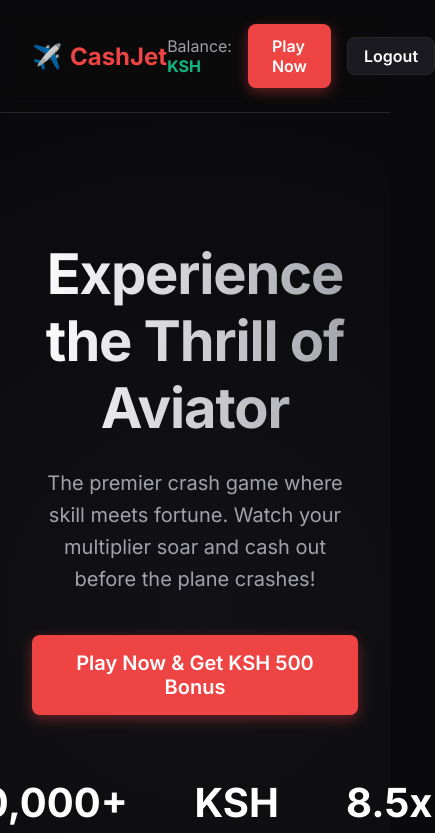
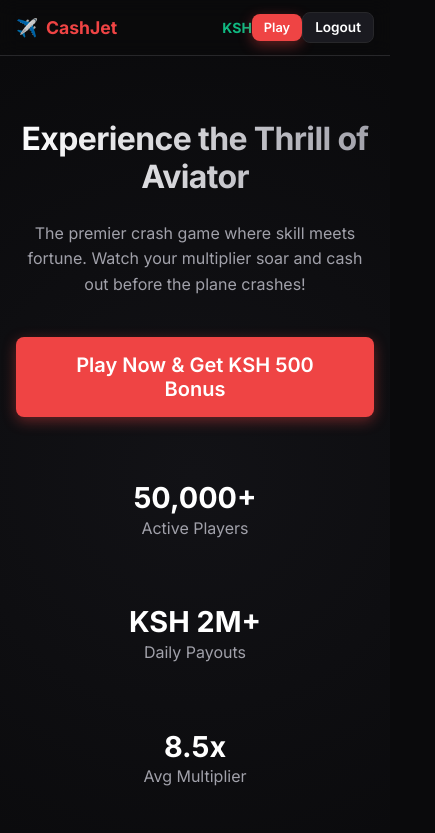
Before and after one commit to riggy9442-blip/cashflow, a React (Vite) app: page / in a window 390 px wide. Shown: the top 833 px of the page, 435 px wide, since content can reach past the window. Built offline with nearby package versions, Linux system fonts and the light colour scheme; sample sign-in values are in the browser's storage.

Commit message:
Add full mobile responsiveness

```diff
--- a/index.html
+++ b/index.html
@@ -3,7 +3,10 @@
   <head>
     <meta charset="UTF-8" />
     <link rel="icon" type="image/svg+xml" href="/favicon.svg" />
-    <meta name="viewport" content="width=device-width, initial-scale=1.0" />
+    <meta name="viewport" content="width=device-width, initial-scale=1.0, maximum-scale=1.0, user-scalable=no" />
+  <meta name="theme-color" content="#0a0a0c" />
+  <meta name="mobile-web-app-capable" content="yes" />
+  <meta name="apple-mobile-web-app-capable" content="yes" />
     <title>aviator</title>
   </head>
   <body>
--- a/src/App.jsx
+++ b/src/App.jsx
@@ -28,17 +28,19 @@
           <Link to="/" className="logo">
             <span>✈️</span> CashJet
           </Link>
-          <nav className="flex gap-4 items-center">
+          <nav className="flex gap-2 items-center" style={{ flexWrap: 'wrap', justifyContent: 'flex-end' }}>
             {user ? (
               <>
-                <span style={{ color: 'var(--text-secondary)' }}>Balance: <strong style={{ color: 'var(--success-color)' }}>KSH {user.balance}</strong></span>
-                <Link to="/game" className="btn btn-primary">Play Now</Link>
-                <button onClick={handleLogout} className="btn btn-secondary" style={{ padding: '0.5rem 1rem' }}>Logout</button>
+                <span style={{ color: 'var(--text-secondary)', fontSize: '0.875rem' }}>
+                  <strong style={{ color: 'var(--success-color)' }}>KSH {typeof user.balance === 'number' ? user.balance.toFixed(0) : user.balance}</strong>
+                </span>
+                <Link to="/game" className="btn btn-primary">Play</Link>
+                <button onClick={handleLogout} className="btn btn-secondary" style={{ padding: '0.4rem 0.75rem', fontSize: '0.85rem' }}>Logout</button>
               </>
             ) : (
               <>
                 <Link to="/login" className="btn btn-secondary">Login</Link>
-                <Link to="/register" className="btn btn-primary">Get KSH 500 Bonus</Link>
+                <Link to="/register" className="btn btn-primary">Get KSH 500</Link>
               </>
             )}
           </nav>
--- a/src/index.css
+++ b/src/index.css
@@ -325,3 +325,137 @@
 .crash-shake {
   animation: shake 0.4s ease-in-out;
 }
+
+/* ===== MOBILE RESPONSIVE ===== */
+
+/* Tablet & small desktop */
+@media (max-width: 900px) {
+  h1 { font-size: 2.5rem; }
+
+  .game-layout {
+    grid-template-columns: 1fr;
+    grid-template-rows: 1fr auto;
+    height: auto;
+    min-height: calc(100vh - 64px);
+  }
+
+  .sidebar {
+    border-left: none;
+    border-top: 1px solid var(--border-color);
+    max-height: 300px;
+  }
+
+  .stats {
+    gap: 2rem;
+  }
+}
+
+/* Mobile */
+@media (max-width: 640px) {
+  /* Header */
+  header {
+    padding: 0.75rem 0;
+  }
+
+  .container {
+    padding: 0 1rem;
+  }
+
+  .logo {
+    font-size: 1.1rem;
+  }
+
+  /* Shrink nav buttons */
+  header .btn {
+    padding: 0.4rem 0.75rem;
+    font-size: 0.8rem;
+  }
+
+  header nav span {
+    font-size: 0.8rem;
+  }
+
+  /* Hero */
+  .hero {
+    padding: 4rem 0;
+  }
+
+  h1 { font-size: 2rem; }
+
+  .hero p {
+    font-size: 1rem;
+  }
+
+  .stats {
+    flex-direction: column;
+    gap: 1.5rem;
+    align-items: center;
+  }
+
+  .stat-item h3 {
+    font-size: 1.8rem;
+  }
+
+  /* Auth */
+  .auth-card {
+    padding: 1.5rem;
+    border-radius: 12px;
+    margin: 1rem;
+  }
+
+  /* Game layout: full vertical stack */
+  .game-layout {
+    display: flex;
+    flex-direction: column;
+    height: auto;
+  }
+
+  .game-main {
+    padding: 0.75rem;
+    gap: 0.75rem;
+  }
+
+  /* Smaller multiplier on mobile */
+  .multiplier-display {
+    font-size: 3rem;
+  }
+
+  /* Canvas shorter on mobile */
+  .canvas-container {
+    min-height: 220px;
+    flex-grow: 0;
+    height: 220px;
+  }
+
+  /* Stack betting panels vertically */
+  .game-main > .flex.gap-4 {
+    flex-direction: column;
+  }
+
+  /* Betting panel tweaks */
+  .bet-panel {
+    padding: 0.75rem !important;
+  }
+
+  /* History bar smaller text */
+  .game-main > div:first-child span {
+    font-size: 0.75rem;
+    padding: 0.2rem 0.5rem !important;
+  }
+
+  /* Sidebar compact on mobile */
+  .sidebar {
+    max-height: 260px;
+    border-top: 1px solid var(--border-color);
+    border-left: none;
+  }
+
+  .chat-messages {
+    padding: 0.5rem;
+  }
+
+  .chat-header {
+    padding: 0.5rem 0.75rem;
+    font-size: 0.875rem;
+  }
+}
```
